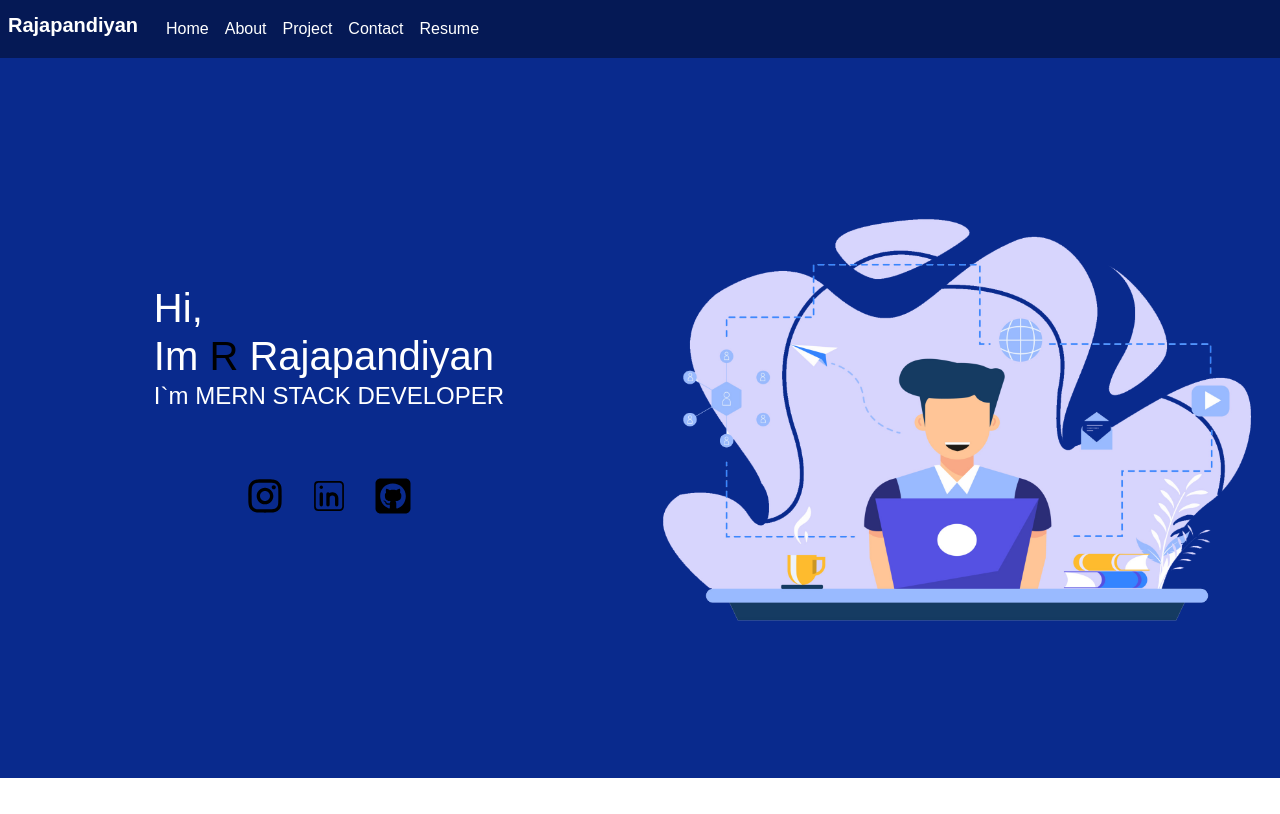
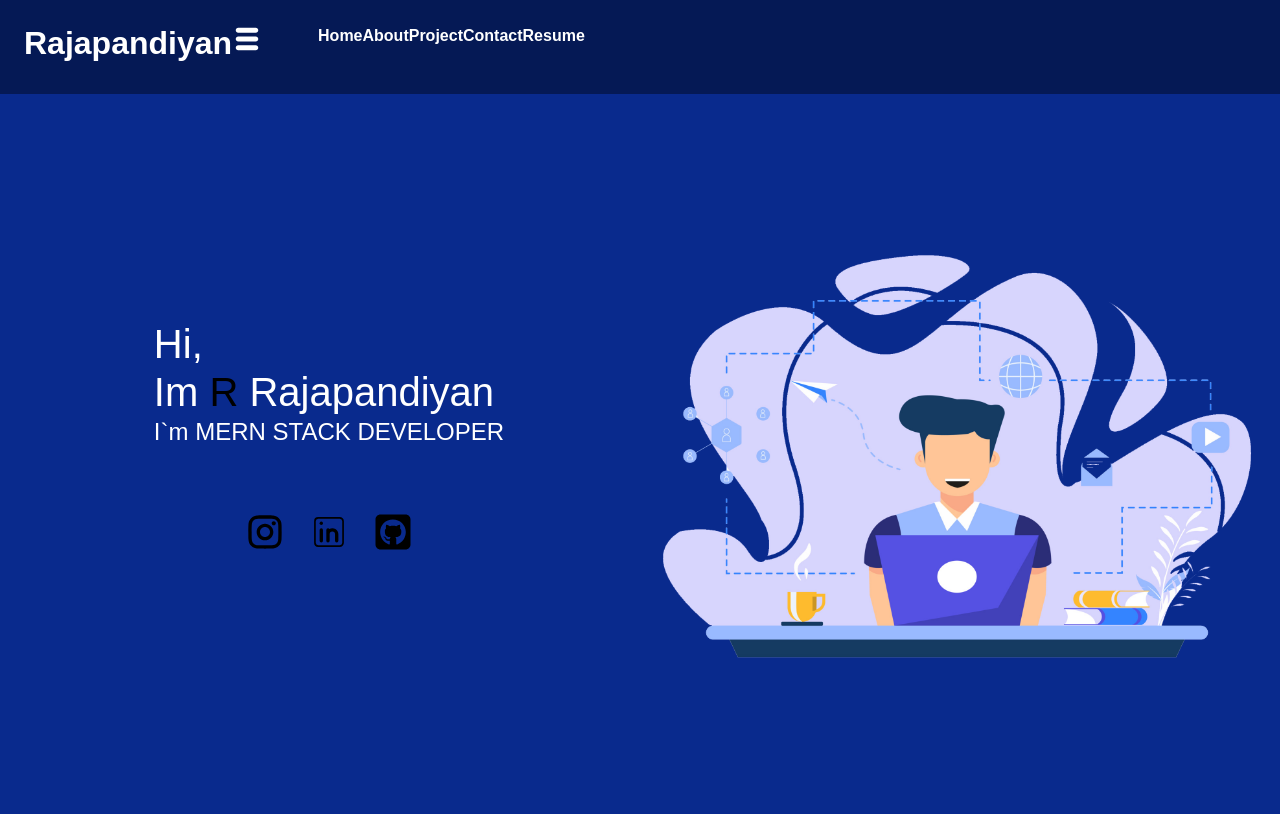
Before and after one commit to Rajapandiyan1/Mern_portfolio, a Next.js app: page / in a window 1280 px wide. Built offline with nearby package versions, Linux system fonts and the light colour scheme.

Commit message:
header ready in tailwind css

```diff
--- a/Components/Header.tsx
+++ b/Components/Header.tsx
@@ -2,39 +2,74 @@
 import { useState } from 'react';
 import Link from 'next/link';
 import { TiThMenu } from "react-icons/ti";
-import 'bootstrap/dist/js/bootstrap.min.js';
+// import 'bootstrap/dist/js/bootstrap.min.js';
 
 const Header = () => {
+let [open,isopen]=useState(false)
+    return (
+        <nav className="bg-indigo">
 
-    return (
-        <nav className="navbar navbar-expand-lg bg-indigo">
+        <div className="flex justify-between items-center py-4">
+            <div className="flex-shrink-0">
+                <h2 className="text-white text-lg font-bold ms-4">Rajapandiyan</h2>
+            </div>
+            <div className="md:hidden">
+                <button onClick={()=>{isopen(!open)}} className="text-white me-4">
+                <TiThMenu size={30}/>
+                </button>
+            </div>
+            <div className="hidden md:flex flex-grow justify-end items-center me-4">
+                <ul className="flex space-x-4">
+                    <li><Link href="/" className="text-white font-bold text-decoration-none">Home</Link></li>
+                    <li><Link href="/About" className="text-white font-bold  text-decoration-none">About</Link></li>
+                    <li><Link href="/Project" className="text-white font-bold  text-decoration-none">Project</Link></li>
+                    <li><Link href="/Contact" className="text-white font-bold  text-decoration-none">Contact</Link></li>
+                    <li><Link href="/Resume" className="text-white font-bold  text-decoration-none">Resume</Link></li>
+                </ul>
+            </div>
+        </div>
 
-          <h2 className="navbar-brand ps-2 text-white font-bold" > Rajapandiyan</h2>
-          <button className="ms-auto me-3 navbar-toggler text-white" type="button" data-bs-toggle="collapse" data-bs-target="#navbarNav" aria-controls="navbarNav" aria-expanded="false" aria-label="Toggle navigation">
-             <TiThMenu size={30}/>
-          </button>
-          <div className="collapse navbar-collapse" id="navbarNav">
-            <ul className="navbar-nav ps-3 ps-md-1">
-              <li className="nav-item">
-                <Link className="nav-link text-bold text-white active" aria-current="page" href="/">Home</Link>
-              </li>
-              <li className="nav-item">
-                <Link className="nav-link text-bold text-white" href="/About">About</Link>
-              </li>
-              <li className="nav-item">
-                <Link className="nav-link text-bold text-white" href="/Project">Project</Link>
-              </li>
-              <li className="nav-item">
-                <Link className="nav-link text-bold text-white " href="/Contact" >Contact</Link>
-              </li>
+   { open && <div className="md:hidden">
 
-              <li className="nav-item">
-                <Link className="nav-link text-bold text-white " href="/Resume" >Resume</Link>
-              </li>
-            </ul>
-          </div>
+        <ul className="flex flex-column gap-y-5 pb-3">
+                    <li><Link href="/" className="text-white font-bold  text-decoration-none">Home</Link></li>
+                    <li><Link href="/About" className="text-white font-bold  text-decoration-none">About</Link></li>
+                    <li><Link href="/Project" className="text-white font-bold  text-decoration-none">Project</Link></li>
+                    <li><Link href="/Contact" className="text-white font-bold  text-decoration-none">Contact</Link></li>
+                    <li><Link href="/Resume" className="text-white font-bold  text-decoration-none">Resume</Link></li>
+                </ul>
 
-      </nav>
+    </div>}
+</nav>
+
+    //     <nav className="navbar navbar-expand-lg bg-indigo">
+
+    //       <h2 className="navbar-brand ps-2 text-white font-bold" > Rajapandiyan</h2>
+    //       <button className="ms-auto me-3 navbar-toggler text-white" type="button" data-bs-toggle="collapse" data-bs-target="#navbarNav" aria-controls="navbarNav" aria-expanded="false" aria-label="Toggle navigation">
+    //
+    //       </button>
+    //       <div className="collapse navbar-collapse" id="navbarNav">
+    //         <ul className="navbar-nav ps-3 ps-md-1">
+    //           <li className="nav-item">
+    //             <Link className="nav-link text-bold text-white active" aria-current="page" href="/">Home</Link>
+    //           </li>
+    //           <li className="nav-item">
+    //             <Link className="nav-link text-bold text-white" href="/About">About</Link>
+    //           </li>
+    //           <li className="nav-item">
+    //             <Link className="nav-link text-bold text-white" href="/Project">Project</Link>
+    //           </li>
+    //           <li className="nav-item">
+    //             <Link className="nav-link text-bold text-white " href="/Contact" >Contact</Link>
+    //           </li>
+
+    //           <li className="nav-item">
+    //             <Link className="nav-link text-bold text-white " href="/Resume" >Resume</Link>
+    //           </li>
+    //         </ul>
+    //       </div>
+
+    //   </nav>
 
     );
 };
```
